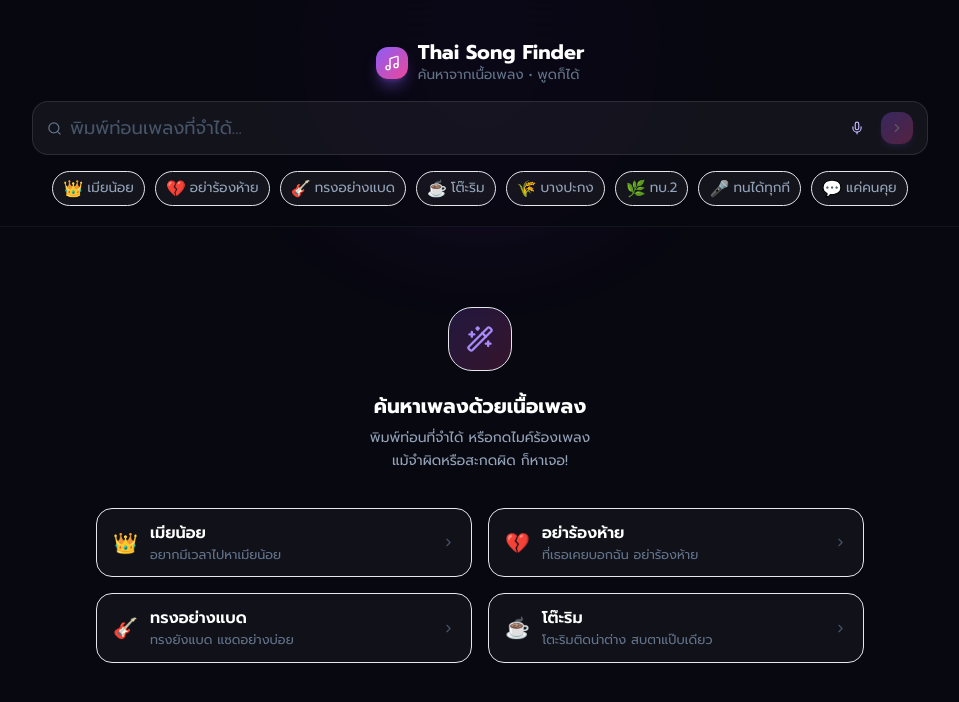
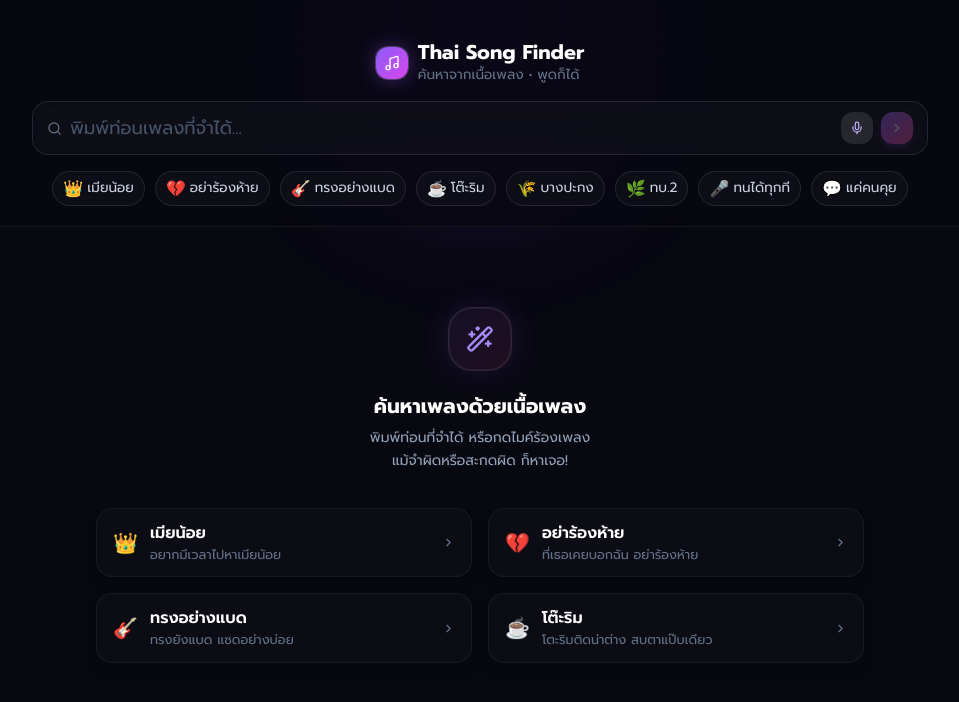
Before and after one commit to SirimongkolMannubut/thai-word-embedding, a Next.js app: page / in a window 1280 px wide. Shown: the top 702 px of the page, without its empty margins (160-1119 px from the left). Built offline with nearby package versions, Linux system fonts and the light colour scheme.

Commit message:
style: apply premium dark mode styling with glows, glassmorphism and smooth interactions

```diff
--- a/app/page.tsx
+++ b/app/page.tsx
@@ -131,7 +131,7 @@ export default function HomePage() {
         <div className="max-w-4xl mx-auto w-full flex flex-col items-center">
         {/* Brand */}
         <div className="flex items-center justify-center gap-2.5 mb-4">
-          <div className="w-8 h-8 rounded-xl bg-gradient-to-br from-violet-500 to-pink-500 flex items-center justify-center shadow-lg shadow-violet-500/40">
+          <div className="w-8 h-8 rounded-xl bg-gradient-to-br from-violet-500 to-fuchsia-500 flex items-center justify-center shadow-[0_0_20px_rgb(139,92,246,0.4)] ring-1 ring-white/20">
             <Music size={16} className="text-white" />
           </div>
           <div>
@@ -145,7 +145,7 @@ export default function HomePage() {
           <div className={`flex items-center gap-2 rounded-2xl px-3.5 py-2.5 border transition-all ${
             isListening
               ? "bg-rose-500/10 border-rose-500/50 shadow-lg shadow-rose-500/15"
-              : "bg-white/[0.05] border-white/10 focus-within:border-violet-500/50 focus-within:bg-violet-900/10"
+              : "bg-white/[0.03] border-white/10 shadow-inner hover:bg-white/[0.06] focus-within:ring-2 focus-within:ring-violet-500/30 focus-within:border-violet-500/60 focus-within:bg-violet-500/[0.04] backdrop-blur-md"
           }`}>
             <Search size={15} className="text-slate-500 flex-shrink-0" />
             <input
@@ -160,7 +160,7 @@ export default function HomePage() {
               type="button"
               onClick={toggleMic}
               className={`w-8 h-8 rounded-xl flex items-center justify-center flex-shrink-0 transition-all active:scale-90 ${
-                isListening ? "bg-rose-500 animate-pulse" : "bg-white/8 hover:bg-violet-500/30"
+                isListening ? "bg-rose-500 animate-pulse" : "bg-white/10 hover:bg-violet-500/40 hover:text-white shadow-sm hover:shadow-violet-500/20"
               }`}
             >
               {isListening ? <MicOff size={14} className="text-white" /> : <Mic size={14} className="text-violet-300" />}
@@ -184,7 +184,7 @@ export default function HomePage() {
             <button
               key={p.value}
               onClick={() => { setQuery(p.value); doSearch(p.value); }}
-              className="flex items-center gap-1 px-2.5 py-1.5 rounded-full bg-white/[0.05] border border-white/8 text-[clamp(0.7rem,1.5vw,0.85rem)] text-slate-400 whitespace-nowrap hover:bg-violet-500/20 hover:border-violet-500/40 hover:text-white active:scale-95 transition-all flex-shrink-0"
+              className="flex items-center gap-1 px-2.5 py-1.5 rounded-full bg-white/[0.03] border border-white/10 text-[clamp(0.7rem,1.5vw,0.85rem)] text-slate-300 whitespace-nowrap hover:bg-white/[0.08] hover:border-white/20 hover:text-white backdrop-blur-sm hover:shadow-lg active:scale-95 transition-all flex-shrink-0"
             >
               <span className="text-base leading-none">{p.emoji}</span>
               <span>{p.label}</span>
@@ -201,7 +201,7 @@ export default function HomePage() {
         {/* EMPTY STATE */}
         {!hasSearched && (
           <div className="flex flex-col items-center text-center py-12 gap-5">
-            <div className="w-16 h-16 rounded-3xl bg-gradient-to-br from-violet-500/20 to-pink-500/20 border border-white/8 flex items-center justify-center">
+            <div className="w-16 h-16 rounded-3xl bg-gradient-to-br from-violet-500/10 to-pink-500/10 border border-white/10 shadow-[0_0_30px_rgb(139,92,246,0.15)] ring-1 ring-inset ring-white/5 flex items-center justify-center">
               <Wand2 size={28} className="text-violet-400" />
             </div>
             <div>
@@ -216,14 +216,14 @@ export default function HomePage() {
                 <button
                   key={q.value}
                   onClick={() => { setQuery(q.value); doSearch(q.value); }}
-                  className="flex items-center gap-3 px-4 py-3 rounded-2xl bg-white/[0.04] border border-white/8 hover:bg-violet-500/10 hover:border-violet-500/30 active:scale-97 transition-all text-left"
+                  className="flex items-center gap-3 px-4 py-3 rounded-2xl bg-white/[0.02] border border-white/5 hover:border-violet-500/30 hover:bg-gradient-to-r hover:from-violet-500/10 hover:to-transparent active:scale-97 transition-all text-left group shadow-lg shadow-black/20 hover:shadow-violet-500/10"
                 >
                   <span className="text-xl">{q.emoji}</span>
                   <div className="flex-1 min-w-0">
                     <p className="text-[clamp(0.875rem,2vw,1rem)] font-semibold text-white">{q.label}</p>
                     <p className="text-[clamp(0.65rem,1.5vw,0.8rem)] text-slate-500 truncate">{q.value}</p>
                   </div>
-                  <ChevronRight size={13} className="text-slate-600 flex-shrink-0" />
+                  <ChevronRight size={13} className="text-slate-500 flex-shrink-0 group-hover:translate-x-1 group-hover:text-violet-400 transition-all" />
                 </button>
               ))}
             </div>
@@ -241,7 +241,7 @@ export default function HomePage() {
                   onClick={() => setActiveView(tab)}
                   className={`flex-1 flex items-center justify-center gap-1.5 py-2 rounded-xl text-[clamp(0.75rem,2vw,0.875rem)] font-semibold transition-all ${
                     activeView === tab
-                      ? "bg-gradient-to-r from-violet-600 to-pink-600 text-white shadow-md"
+                      ? "bg-gradient-to-r from-violet-500 to-fuchsia-500 text-white shadow-[0_4px_12px_rgb(139,92,246,0.3)] ring-1 ring-white/20"
                       : "text-slate-500 hover:text-slate-300"
                   }`}
                 >
@@ -285,10 +285,10 @@ export default function HomePage() {
                     const isPlaying = playingSongId === song.id;
 
                     return (
-                      <div key={song.id} className={`rounded-2xl border overflow-hidden transition-all duration-300 ${
+                      <div key={song.id} className={`rounded-2xl border overflow-hidden transition-all duration-500 hover:-translate-y-1 group hover:shadow-2xl hover:shadow-violet-900/20 hover:border-white/20 ${
                         isTop
-                          ? "bg-gradient-to-br from-violet-900/40 via-purple-900/25 to-transparent border-violet-500/35 shadow-lg shadow-violet-500/10"
-                          : "bg-white/[0.025] border-white/8"
+                          ? "bg-gradient-to-br from-violet-900/40 via-purple-900/20 to-black/40 border-violet-500/40 shadow-[0_8px_30px_rgb(139,92,246,0.15)] ring-1 ring-violet-500/20"
+                          : "bg-white/[0.02] border-white/5 hover:bg-white/[0.04]"
                       }`}>
                         {/* Top Banner */}
                         {isTop && (
@@ -347,7 +347,7 @@ export default function HomePage() {
                                     <span className="text-[9px] text-slate-600">{label}</span>
                                     <span className="text-[9px] font-mono text-slate-500">{Math.round(val * 100)}%</span>
                                   </div>
-                                  <div className="h-1 rounded-full bg-white/8 overflow-hidden">
+                                  <div className="h-1.5 rounded-full bg-black/40 shadow-inner overflow-hidden border border-white/[0.02]">
                                     <div className={`h-full rounded-full ${scoreBarColor(val)} transition-all duration-700`} style={{ width: `${Math.round(val * 100)}%` }} />
                                   </div>
                                 </div>
@@ -463,7 +463,7 @@ export default function HomePage() {
       </main>
 
       {/* ── BOTTOM NAV ── */}
-      <nav className="fixed bottom-0 left-1/2 -translate-x-1/2 w-full max-w-md z-30 md:hidden border-t border-white/5 bg-[#080811]/90 backdrop-blur-2xl px-8 py-3 safe-area-bottom">
+      <nav className="fixed bottom-0 left-1/2 -translate-x-1/2 w-full max-w-md z-30 md:hidden border-t border-white/[0.08] bg-[#080811]/70 backdrop-blur-xl shadow-[0_-10px_40px_rgba(0,0,0,0.5)] px-8 py-3 safe-area-bottom">
         <div className="flex items-center justify-around">
           <button
             onClick={() => setActiveView("songs")}
```
